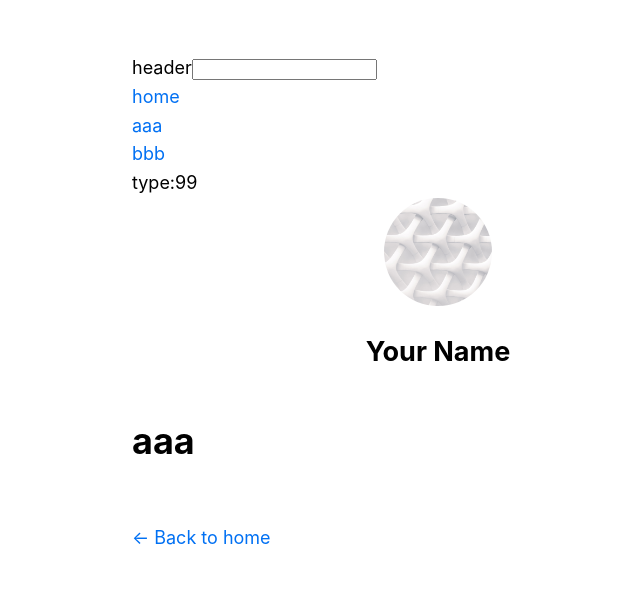
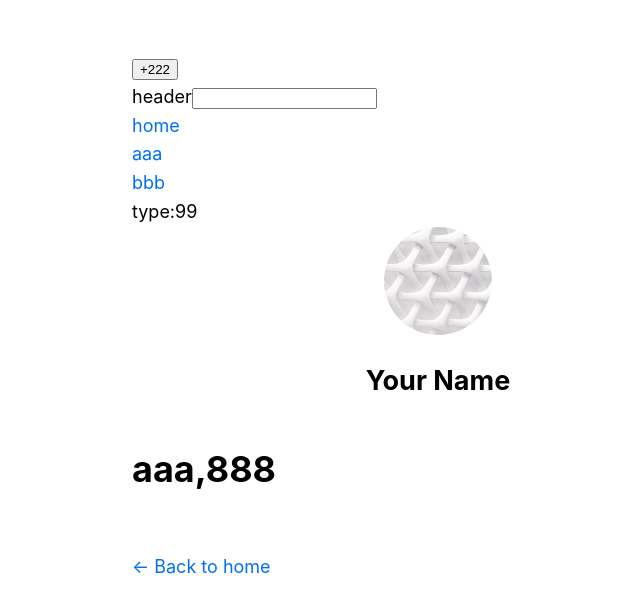
Before and after one commit to njyun666666/nextjs-blog, a Next.js app: page /aaa in a window 1280 px wide. Shown: the top 612 px of the page, without its empty margins (202-842 px from the left). Built offline with nearby package versions, Linux system fonts and the light colour scheme.

Commit message:
redux toolkit

```diff
--- a/components/layout.js
+++ b/components/layout.js
@@ -4,6 +4,8 @@ import styles from "./layout.module.css";
 import utilStyles from "../styles/utils.module.css";
 import Link from "next/link";
 import Header from "./header";
+import { useDispatch, useSelector } from "react-redux";
+import { setType } from "./layoutSlice";
 
 const name = "Your Name";
 export const siteTitle = "Next.js Sample Website";
@@ -12,6 +14,9 @@ export const getLayout = (type) => (page) => <Layout type={type}>{page}</Layout>
 // export const getLayout = (page) => <Layout>{page}</Layout>;
 
 export default function Layout({ children, home, type }) {
+  const type2 = useSelector((state) => state.layout.type);
+  const dispatch = useDispatch();
+
   return (
     <div className={styles.container}>
       <Head>
@@ -26,6 +31,7 @@ export default function Layout({ children, home, type }) {
         <meta name="og:title" content={siteTitle} />
         <meta name="twitter:card" content="summary_large_image" />
       </Head>
+      <button onClick={() => dispatch(setType(777))}>+{type2}</button>
       <Header />
       <div>type:{type}</div>
       <header className={styles.header}>
--- /dev/null
+++ b/components/layoutSlice.js
@@ -0,0 +1,18 @@
+import { createSlice } from "@reduxjs/toolkit";
+
+const initialState = {
+  type: 0,
+};
+
+export const layoutSlice = createSlice({
+  name: "layout",
+  initialState,
+  reducers: {
+    setType: (state, action) => {
+      state.type = action.payload;
+    },
+  },
+});
+
+export const { setType } = layoutSlice.actions;
+export default layoutSlice.reducer;
--- /dev/null
+++ b/lib/store.js
@@ -0,0 +1,6 @@
+import { configureStore } from "@reduxjs/toolkit";
+import layoutReducer from "../components/layoutSlice";
+
+export const store = configureStore({
+  reducer: { layout: layoutReducer },
+});
--- a/package.json
+++ b/package.json
@@ -6,12 +6,14 @@
     "start": "next start"
   },
   "dependencies": {
+    "@reduxjs/toolkit": "^1.8.3",
     "classnames": "^2.3.1",
     "date-fns": "^2.28.0",
     "gray-matter": "^4.0.3",
     "next": "latest",
     "react": "17.0.2",
     "react-dom": "17.0.2",
+    "react-redux": "^8.0.2",
     "remark": "^14.0.2",
     "remark-html": "^15.0.1"
   },
--- a/pages/[id].js
+++ b/pages/[id].js
@@ -1,12 +1,23 @@
 import Layout, { getLayout } from "../components/layout";
+import { useDispatch } from "react-redux";
+import { setType } from "../components/layoutSlice";
+import { useEffect } from "react";
 
+// Main.getLayout = (page) => <Layout type={1}>{page}</Layout>;
 Main.getLayout = getLayout(99);
-// Main.getLayout = (page) => <Layout type={1}>{page}</Layout>;
 
-export default function Main({ id }) {
+export default function Main({ id, type }) {
+  const dispatch = useDispatch();
+
+  useEffect(() => {
+    dispatch(setType(222));
+  }, []);
+
   return (
     <>
-      <h1>{id}</h1>
+      <h1>
+        {id},{type}
+      </h1>
     </>
   );
 }
@@ -16,6 +27,7 @@ export async function getServerSideProps({ params }) {
   return {
     props: {
       id,
+      type: 888,
     },
   };
 }
--- a/pages/_app.js
+++ b/pages/_app.js
@@ -1,7 +1,9 @@
 import "../styles/global.scss";
+import { store } from "../lib/store";
+import { Provider } from "react-redux";
 
 export default function App({ Component, pageProps }) {
   const getLayout = Component.getLayout || ((page) => page);
 
-  return getLayout(<Component {...pageProps} />);
+  return <Provider store={store}>{getLayout(<Component {...pageProps} />)}</Provider>;
 }
```
Also changed, not shown: pages/index.js (+8 -0 lines), 1 other file (tests, documents, lock files or other folders).
